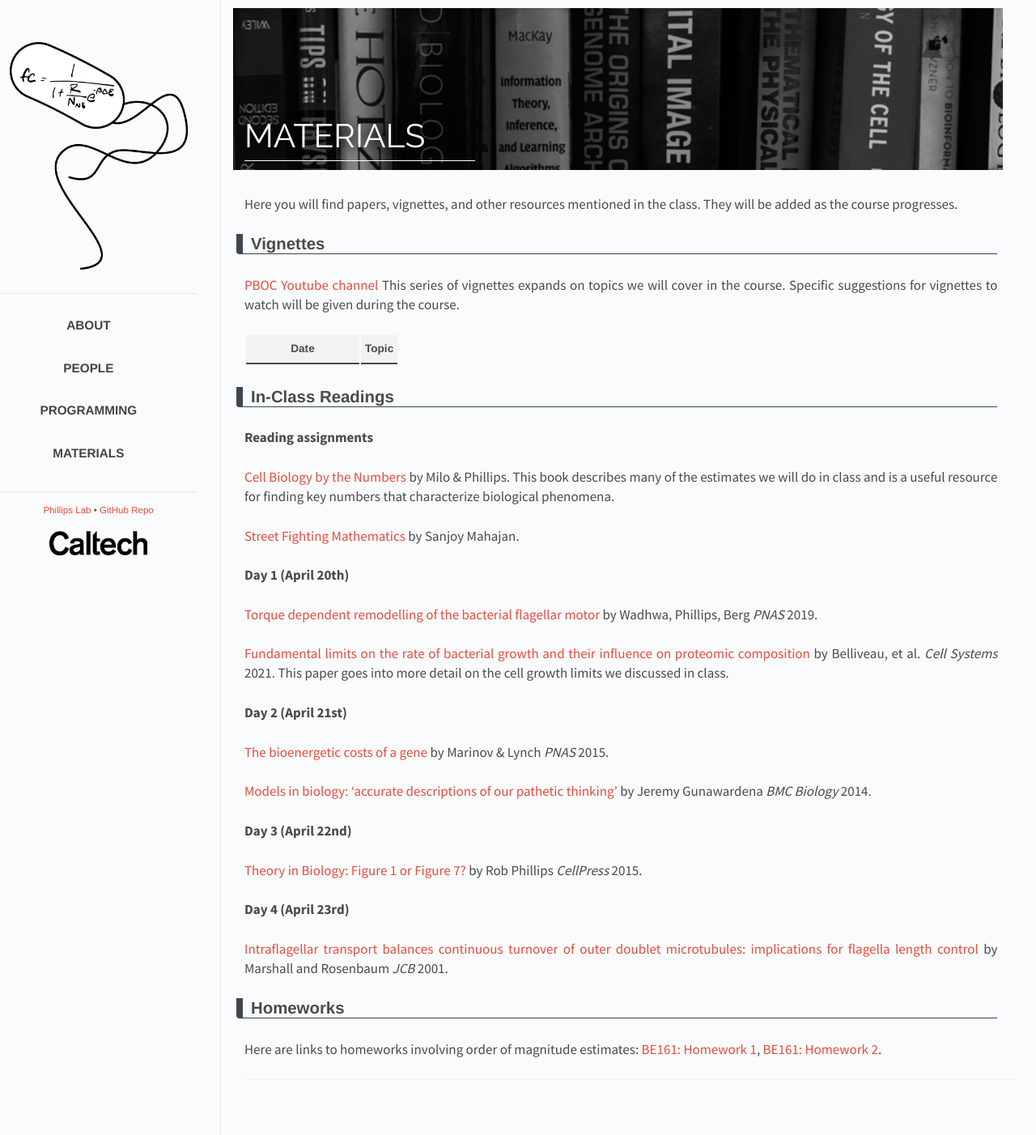
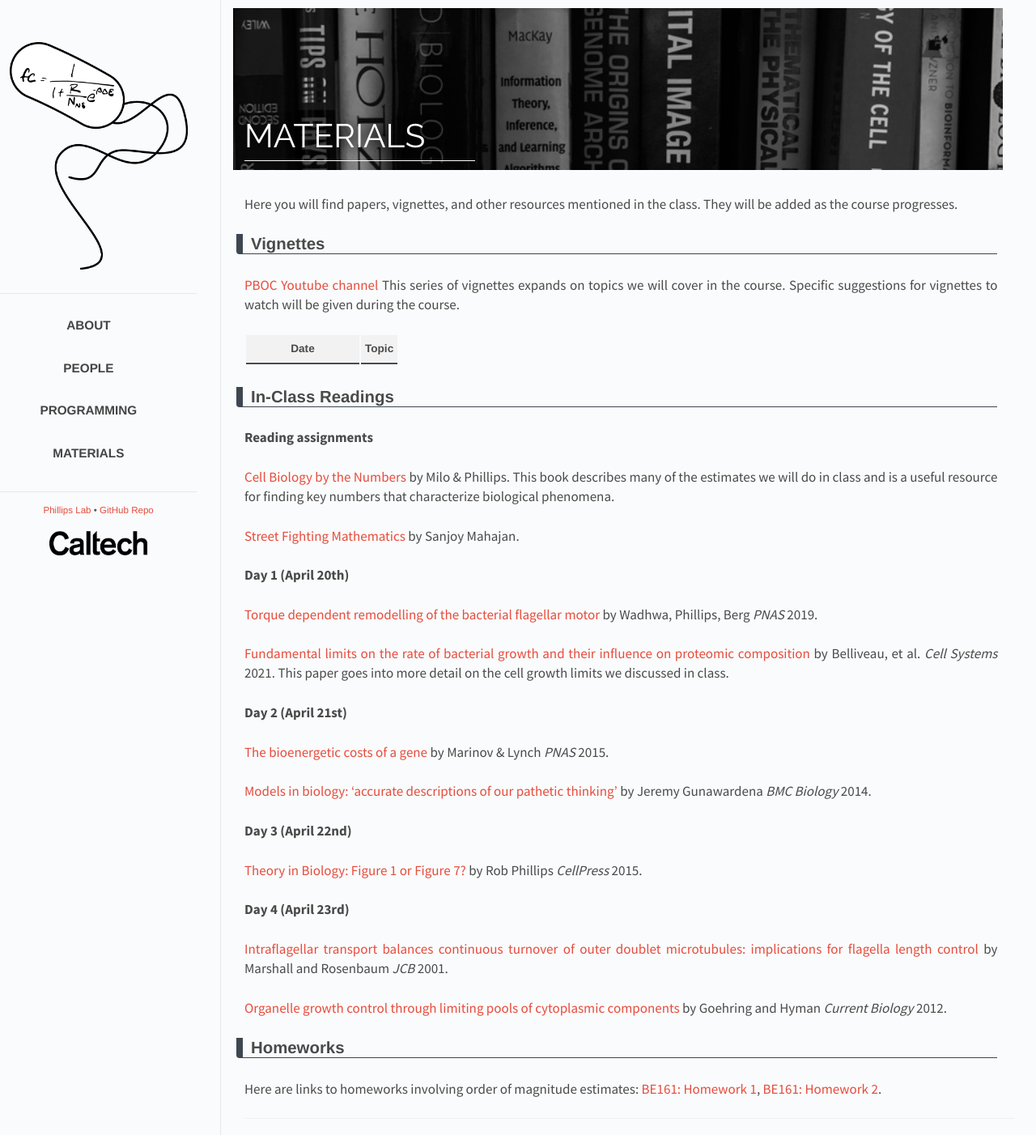
Before and after one commit to RPGroup-PBoC/pboc22_heidelberg, a Jekyll site: the page built from _posts/2022-01-28-materials.md, in a window 1280 px wide. Shown: the whole page at 81% size. Built offline with Jekyll 4.4.1, drawn with Linux system fonts in a browser that asks for light colours.

Commit message:
added hyman paper

```diff
--- a/_data/papers.yaml
+++ b/_data/papers.yaml
@@ -48,6 +48,12 @@ Day 4 (April 23rd):
    journal: "JCB"
    year: "2001"
    link: "https://rupress.org/jcb/article-pdf/155/3/405/1300802/jcb1553405.pdf"
+
+ - title: "Organelle growth control through limiting pools of cytoplasmic components"
+   author: "Goehring and Hyman"
+   journal: "Current Biology"
+   year: "2012"
+   link: "https://www.cell.com/action/showPdf?pii=S0960-9822%2812%2900333-8"
 
 # Day 1 (September 9th):
 #   - title: "The biomass distribution on Earth"
```
